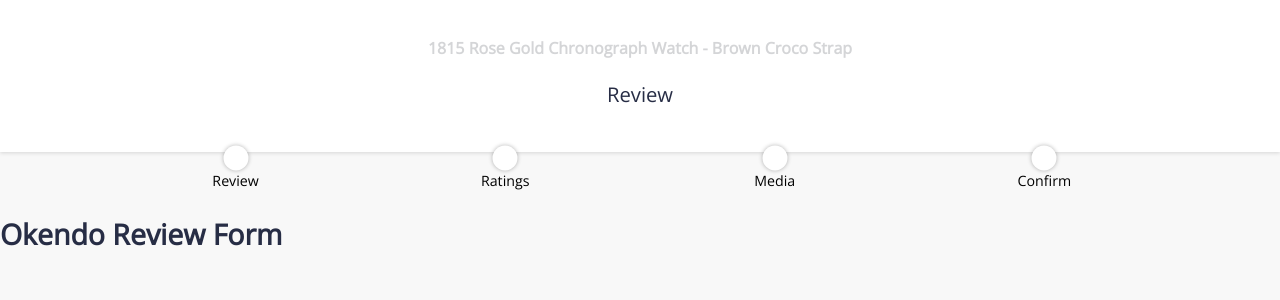
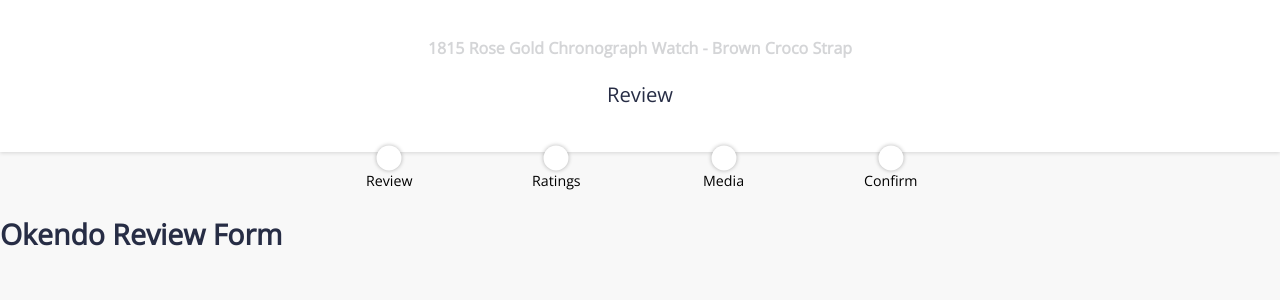
Before and after one commit to alexvirdee/okendo-site, a React (Create React App) app: page / in a window 1280 px wide. Shown: the top 300 px of the page. Built offline with nearby package versions, Linux system fonts and the light colour scheme.

Commit message:
nav container max width

```diff
--- a/src/components/header/header.styles.scss
+++ b/src/components/header/header.styles.scss
@@ -21,6 +21,7 @@
 .nav-container {
     margin-left: auto;
     margin-right: auto;
+    max-width: 768px;
 
     .grid-outterGutter {
         padding-left: 16px;
```
Also changed, not shown: src/components/header/header.component.jsx (+3 -6 lines).
